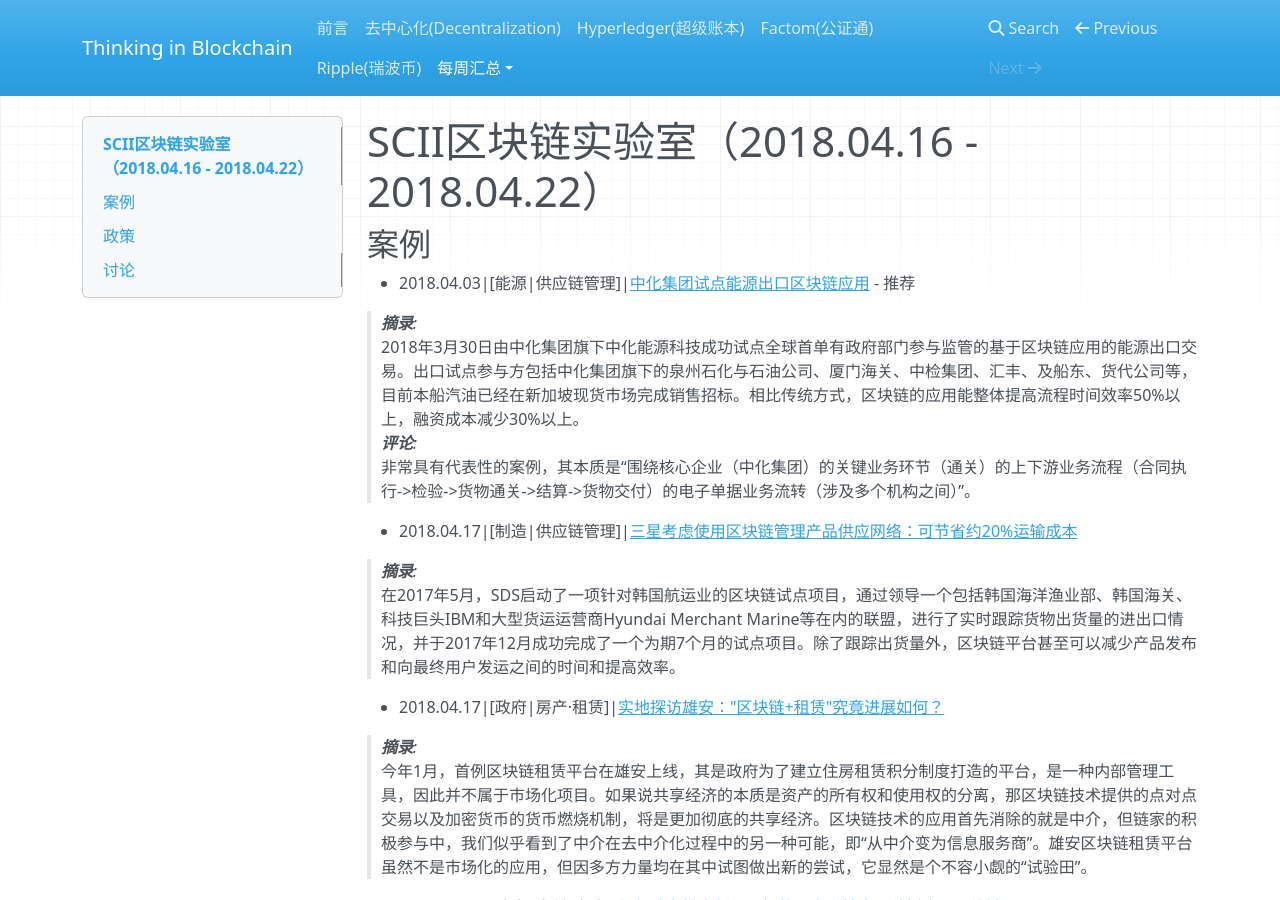
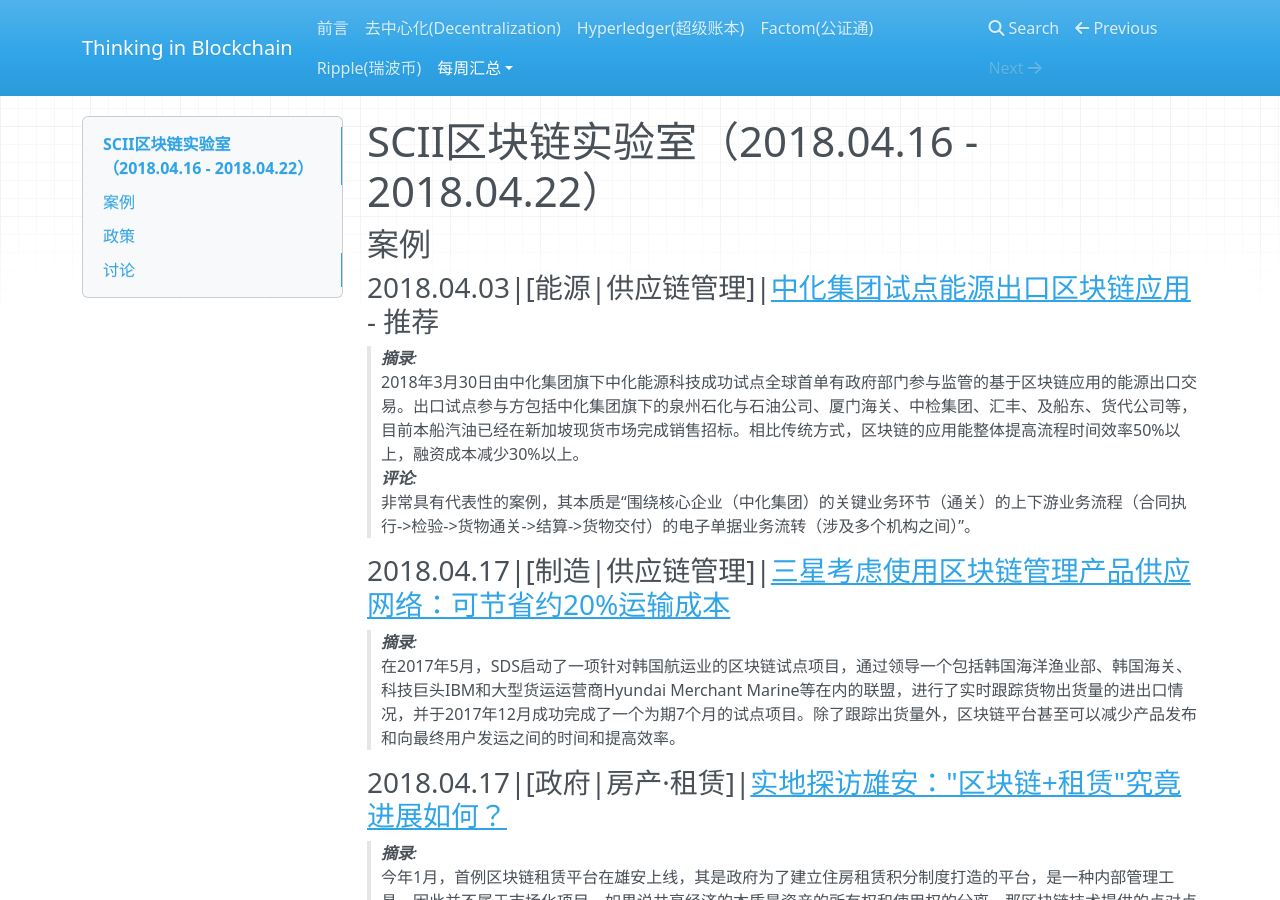
Before and after one commit to LiuBoyu/blockchain, an MkDocs documentation site: the page built from docs/weekly/Weekly.20180416.md, in a window 1280 px wide and 900 px high. Built offline with MkDocs 1.6.1, drawn with Linux system fonts in a browser that asks for light colours; nearby versions of some CDN libraries; old or Windows-style settings are respelled for this version of MkDocs.

```diff
--- a/docs/weekly/Weekly.20180416.md
+++ b/docs/weekly/Weekly.20180416.md
@@ -2,46 +2,46 @@
 
 ## 案例
 
-* 2018.04.03|[能源|供应链管理]|[中化集团试点能源出口区块链应用](http://www.xinhuanet.com/itown/2018-04/02/c_137082689.htm) - 推荐
+### 2018.04.03|[能源|供应链管理]|[中化集团试点能源出口区块链应用](http://www.xinhuanet.com/itown/2018-04/02/c_137082689.htm) - 推荐
 
   > _**摘录**:_
   > 2018年3月30日由中化集团旗下中化能源科技成功试点全球首单有政府部门参与监管的基于区块链应用的能源出口交易。出口试点参与方包括中化集团旗下的泉州石化与石油公司、厦门海关、中检集团、汇丰、及船东、货代公司等，目前本船汽油已经在新加坡现货市场完成销售招标。相比传统方式，区块链的应用能整体提高流程时间效率50%以上，融资成本减少30%以上。
   > _**评论**:_
   > 非常具有代表性的案例，其本质是“围绕核心企业（中化集团）的关键业务环节（通关）的上下游业务流程（合同执行->检验->货物通关->结算->货物交付）的电子单据业务流转（涉及多个机构之间）”。
 
-* 2018.04.17|[制造|供应链管理]|[三星考虑使用区块链管理产品供应网络：可节省约20%运输成本](http://www.8btc.com/samsung-electronics-turns-to-blockchain)
+### 2018.04.17|[制造|供应链管理]|[三星考虑使用区块链管理产品供应网络：可节省约20%运输成本](http://www.8btc.com/samsung-electronics-turns-to-blockchain)
 
   > _**摘录**:_
   > 在2017年5月，SDS启动了一项针对韩国航运业的区块链试点项目，通过领导一个包括韩国海洋渔业部、韩国海关、科技巨头IBM和大型货运运营商Hyundai Merchant Marine等在内的联盟，进行了实时跟踪货物出货量的进出口情况，并于2017年12月成功完成了一个为期7个月的试点项目。除了跟踪出货量外，区块链平台甚至可以减少产品发布和向最终用户发运之间的时间和提高效率。
 
-* 2018.04.17|[政府|房产·租赁]|[实地探访雄安："区块链+租赁"究竟进展如何？](http://36kr.com/p/5127458.html)
+### 2018.04.17|[政府|房产·租赁]|[实地探访雄安："区块链+租赁"究竟进展如何？](http://36kr.com/p/5127458.html)
 
   > _**摘录**:_
   > 今年1月，首例区块链租赁平台在雄安上线，其是政府为了建立住房租赁积分制度打造的平台，是一种内部管理工具，因此并不属于市场化项目。如果说共享经济的本质是资产的所有权和使用权的分离，那区块链技术提供的点对点交易以及加密货币的货币燃烧机制，将是更加彻底的共享经济。区块链技术的应用首先消除的就是中介，但链家的积极参与中，我们似乎看到了中介在去中介化过程中的另一种可能，即“从中介变为信息服务商”。雄安区块链租赁平台虽然不是市场化的应用，但因多方力量均在其中试图做出新的尝试，它显然是个不容小觑的“试验田”。
 
-* 2018.04.16|[政府|支付·追踪]|[银行助力雄安新区：投放最先进技术，种树也用区块链](http://www.nbd.com.cn/articles/2018-04-16/1208723.html)
+### 2018.04.16|[政府|支付·追踪]|[银行助力雄安新区：投放最先进技术，种树也用区块链](http://www.nbd.com.cn/articles/2018-04-16/1208723.html)
 
   > _**摘录**:_
   > “千年秀林”在雄安新区规划公布之前已开始实施，2018年要再造10万亩苗景兼用林，未来新区森林面积达百万亩。这个项目就是运用区块链技术来管理财务。通过银企直联，将植树造林资金支付链条延伸至付款末端，工程款、劳务工作的支付均在链上完成，确保专款专用。农行是支付合作银行之一，中标企业开立农行账户后，利用文件证书形式将账户导入到区块链平台，并完成平台注册和登录，之后资金支付就在平台上发起。
 
-* 2018.04.15|[医疗|供应链管理]|[腾讯区块链+医疗，一场值得期待的卫生行业创新探索](http://www.8btc.com/tencent-blockchain-health)
+### 2018.04.15|[医疗|供应链管理]|[腾讯区块链+医疗，一场值得期待的卫生行业创新探索](http://www.8btc.com/tencent-blockchain-health)
 
   > _**摘录**:_
   > 新版微信智慧医院把所有知情方全部纳入区块链（建了个联盟链），实现实时链上监管，就医信息从哪儿来到哪儿去，被谁使用，应该处于什么状态，全程可追溯。为监管方、医院、流通药企搭建了一条联盟链，通过整合人社、医院、药企、保险等资源共同联动，提供在线咨询、处方流转、商保直赔等服务。
 
-* 2018.04.14|[政府|政务·低碳]|[阿联酋政府推出“区块链战略2021”](http://www.sohu.com/a/228277027_758952)
+### 2018.04.14|[政府|政务·低碳]|[阿联酋政府推出“区块链战略2021”](http://www.sohu.com/a/228277027_758952)
 
   > _**摘录**:_
   > 采用区块链技术将为政府每年节省在文件发行量上的支出（近3亿美元）。此外，区块链技术的采用将节省1110亿迪拉姆（30亿美元），7700万工作小时，减少3.89亿政府文件，并且节省了16亿公里的驾驶时间。
   > _**评论**:_
   > 传统信息化系统解决了单一机构内部的业务流转问题，而区块链技术主要解决的是跨机构之间的业务流转审批等问题。
 
-* 2018.04.13|[能源|交易·低碳]|[欧亚公用事业公司拥抱区块链，但大规模投入使用还需时日](http://www.8btc.com/eurasian-utilities)
+### 2018.04.13|[能源|交易·低碳]|[欧亚公用事业公司拥抱区块链，但大规模投入使用还需时日](http://www.8btc.com/eurasian-utilities)
 
   > _**摘录**:_
   > “石油巨头” BP和壳牌正在使用区块链技术来进行石油和天然气交易的订单处理。欧亚公用事业已经在公共领域进行将区块链技术应用于批发交易的测试。从理论上讲，这个想法是希望通过区块链来发布订单和交易，来取代原来的由经纪人来发布。这让业界的竞争对手们聚在一起，投资大量的区块链初创企业。
 
-* 2018.04.11|[政府|能源·公开]|[智利国家能源委员会将使用以太坊区块链来追踪能源数据](http://www.8btc.com/chile-to-use-ethereums-blockchain-to-track-energy-data)
+### 2018.04.11|[政府|能源·公开]|[智利国家能源委员会将使用以太坊区块链来追踪能源数据](http://www.8btc.com/chile-to-use-ethereums-blockchain-to-track-energy-data)
 
   > _**摘录**:_
   > 该委员会已经开始向区块链提交一些数据，包括有关配备的发电能力、平均市场价格、边际成本、碳氢化合物价格以及按照法律要求可再生能源在发电中占有一定比例的信息。
```
